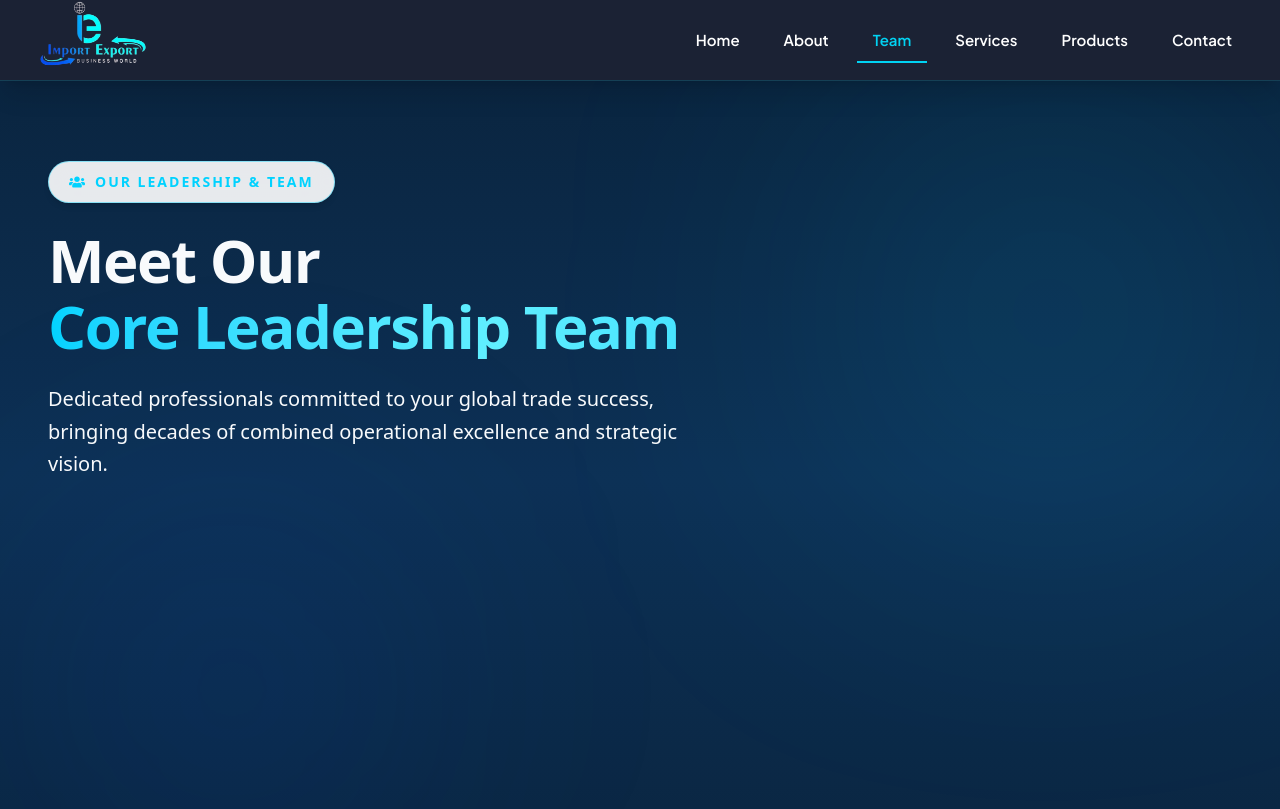
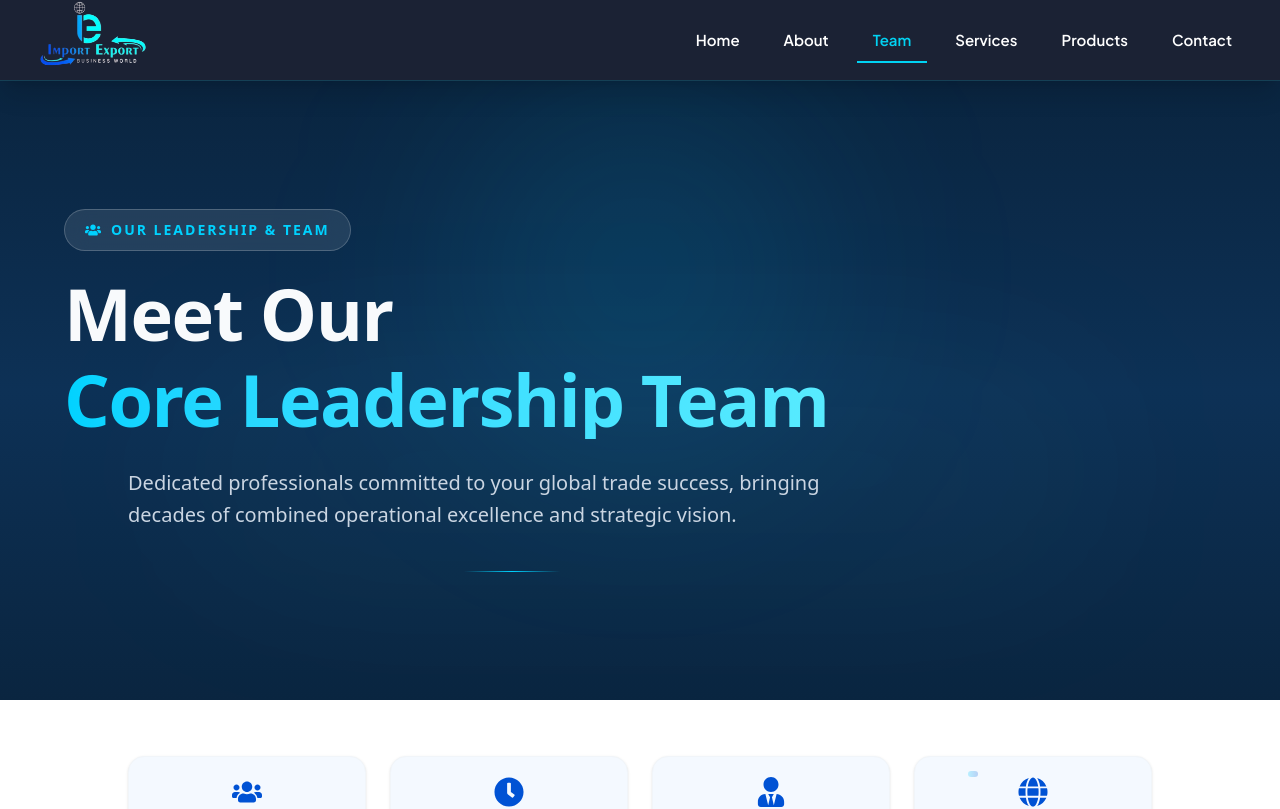
Before and after one commit to mumbaiops45/samaratglobal, a Next.js app: page /team in a window 1280 px wide. Shown: the top 809 px of the page. Built offline with nearby package versions, Linux system fonts and the light colour scheme.

Commit message:
complete

```diff
--- a/src/app/team/page.jsx
+++ b/src/app/team/page.jsx
@@ -2,7 +2,7 @@
 
 import React, { useState } from "react";
 import { motion, AnimatePresence } from "framer-motion";
-import {FaUsers,FaUserTie,FaBriefcase,FaAward,FaStar,FaGlobe,FaShieldAlt,FaRocket,FaClock,FaCheckCircle,FaArrowRight,FaTimes} from "react-icons/fa";
+import { FaUsers, FaUserTie, FaBriefcase, FaAward, FaStar, FaGlobe, FaShieldAlt, FaRocket, FaClock, FaCheckCircle, FaArrowRight, FaTimes } from "react-icons/fa";
 import { MdVerified } from "react-icons/md";
 import { useRouter } from "next/navigation";
 
@@ -286,7 +286,7 @@ const page = () => {
   };
 
   return (
-    <div className="min-h-screen bg-[#F4F9FF] text-[#0A2540] overflow-x-hidden font-sans selection:bg-[#00D2FF]/30">
+    <div className=" bg-[#F4F9FF] text-[#0A2540] overflow-x-hidden font-sans selection:bg-[#00D2FF]/30">
       <div className="fixed inset-0 pointer-events-none z-0">
         {[...Array(12)].map((_, i) => (
           <motion.div
@@ -312,19 +312,18 @@ const page = () => {
         ))}
       </div>
 
-      <section className="relative md:py-20  mx-auto min-h-screen overflow-hidden bg-gradient-to-b from-[#0A2540] via-[#0D3156] to-[#0A2540] ">
-        <div className="absolute top-10 right-10 w-96 h-96 bg-[#00D2FF]/15 rounded-full blur-[140px] pointer-events-none" />
-        <div className="absolute bottom-0 left-10 w-96 h-96 bg-[#0052D4]/10 rounded-full blur-[130px] pointer-events-none" />
-        <div className="max-w-7xl mx-auto px-5 sm:px-8 lg:px-12 relative z-10">
-          <motion.div
-            initial={{ opacity: 0, y: 30 }}
-            animate={{ opacity: 1, y: 0 }}
-            transition={{ duration: 0.8 }}
-            className="max-w-4xl"
-          >
+
+      <section className="relative overflow-hidden py-16 sm:py-20 md:py-24 lg:py-28 xl:py-32 bg-gradient-to-b from-[#0A2540] via-[#0D3156] to-[#0A2540]">
+        <div className="pointer-events-none absolute inset-0">
+          <div className="absolute left-1/2 top-0 h-72 w-72 -translate-x-1/2 rounded-full bg-[#00D2FF]/10 blur-[100px] sm:h-96 sm:w-96" />
+          <div className="absolute left-1/2 top-1/2 h-40 w-[70%] -translate-x-1/2 rounded-full bg-[#60EFFF]/5 blur-[100px]" />
+        </div>
+
+        <div className="relative mx-auto w-full max-w-7xl px-5 sm:px-8 md:px-10 lg:px-12 xl:px-16">
+          <div className="max-w-4xl ">
             <motion.div
               whileHover={{ scale: 1.03 }}
-              className="inline-flex items-center gap-2.5 bg-white/90 shadow-md backdrop-blur-md px-5 py-2.5 rounded-full border border-[#00D2FF]/40 mb-6"
+              className="inline-flex items-center gap-2.5 bg-white/10 backdrop-blur-md px-5 py-2.5 rounded-full border border-white/20 mb-6"
             >
               <FaUsers className="text-[#00D2FF]" />
               <span className="text-xs sm:text-sm font-bold uppercase tracking-[2px] text-[#00D2FF]">
@@ -336,10 +335,10 @@ const page = () => {
               initial={{ opacity: 0, y: 20 }}
               animate={{ opacity: 1, y: 0 }}
               transition={{ duration: 0.8, delay: 0.2 }}
-              className="text-4xl sm:text-5xl md:text-6xl font-extrabold text-slate-50 tracking-tight leading-[1.1]"
+              className="text-3xl font-extrabold leading-[1.08] tracking-[-0.02em] text-slate-50 sm:text-4xl md:text-5xl lg:text-6xl xl:text-7xl"
             >
               Meet Our{" "}
-              <span className="block text-transparent bg-clip-text bg-gradient-to-r from-[#00D2FF] via-[#60EFFF] to-[#00D2FF]">
+              <span className="mt-1 block bg-gradient-to-r from-[#00D2FF] via-[#60EFFF] to-[#00D2FF] bg-[length:200%_auto] bg-clip-text text-transparent sm:mt-2">
                 Core Leadership Team
               </span>
             </motion.h1>
@@ -348,34 +347,26 @@ const page = () => {
               initial={{ opacity: 0, y: 20 }}
               animate={{ opacity: 1, y: 0 }}
               transition={{ duration: 0.8, delay: 0.4 }}
-              className="text-base sm:text-lg md:text-xl text-slate-50 leading-relaxed mt-6 max-w-2xl"
+              className="mx-auto mt-5 max-w-3xl text-sm leading-7 text-slate-300 sm:mt-6 sm:text-base sm:leading-7 md:mt-7 md:text-lg md:leading-8 lg:text-xl"
             >
-              Dedicated professionals committed to your global trade success, bringing decades of combined operational excellence and strategic vision.
+              Dedicated professionals committed to your global trade success,
+              bringing decades of combined operational excellence and strategic
+              vision.
             </motion.p>
-            {/* <motion.div
-              initial={{ opacity: 0, y: 20 }}
-              animate={{ opacity: 1, y: 0 }}
+
+            <motion.div
+              initial={{ opacity: 0, scaleX: 0 }}
+              animate={{ opacity: 1, scaleX: 1 }}
               transition={{ duration: 0.8, delay: 0.6 }}
-              className="flex flex-wrap gap-3 mt-8"
-            >
-              {[
-                { icon: <FaBriefcase />, text: "100+ Combined Experience" },
-                { icon: <FaGlobe />, text: "50+ Countries" },
-                { icon: <FaAward />, text: "Global Expertise" },
-              ].map((badge, i) => (
-                <motion.div
-                  key={i}
-                  whileHover={{ scale: 1.03, y: -2 }}
-                  className="flex items-center gap-2.5 bg-white shadow-sm px-4 py-2.5 rounded-full border border-slate-200 text-slate-700 text-sm font-semibold hover:border-[#00D2FF] hover:shadow-md transition-all"
-                >
-                  <span className="text-[#0072FF]">{badge.icon}</span>
-                  <span>{badge.text}</span>
-                </motion.div>
-              ))}
-            </motion.div> */}
-          </motion.div>
+              className="mx-auto mt-8 h-px w-20 origin-center bg-gradient-to-r from-transparent via-[#00D2FF] to-transparent sm:mt-10 sm:w-24"
+            />
+          </div>
         </div>
       </section>
+
+
+
+
 
       <section className="py-14 bg-white border-b border-slate-100">
         <div className="max-w-7xl mx-auto px-5 sm:px-8 lg:px-12">
```
Also changed, not shown: src/app/about-us/page.jsx (+47 -55 lines).
